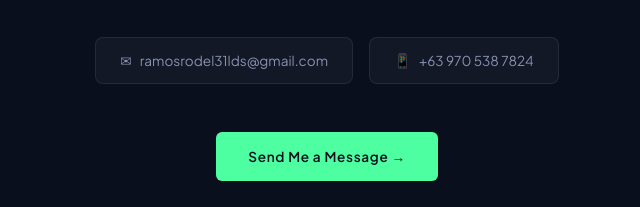
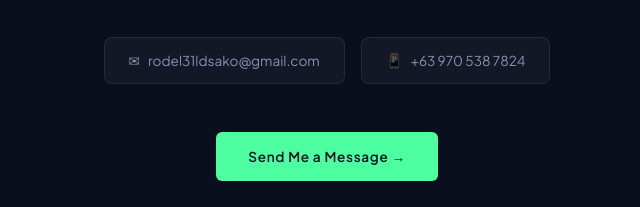
Before and after one commit to rodel31/rodel-ramos-portfolio, a plain HTML site: page index.html in a window 1280 px wide. Shown: the part 5068-5275 px from the top of the page, 313-953 px from the left. Drawn offline with nearby package versions, Linux system fonts and the light colour scheme.

Commit message:
update contact

```diff
--- a/index.html
+++ b/index.html
@@ -1032,14 +1032,14 @@
       <h2 class="section-title reveal">Open to <span class="highlight">New Roles</span></h2>
       <p class="contact-subtitle reveal">I'm actively looking for software developer or web developer opportunities. Whether it's full-time, freelance, or a collaborative project — let's talk.</p>
       <div class="contact-links reveal">
-        <a href="mailto:ramosrodel31lds@gmail.com" class="contact-link">
-          <span>✉</span> ramosrodel31lds@gmail.com
+        <a href="mailto:rodel31ldsako@gmail.com" class="contact-link">
+          <span>✉</span> rodel31ldsako@gmail.com
         </a>
         <a href="tel:+639705387824" class="contact-link">
           <span>📱</span> +63 970 538 7824
         </a>
       </div>
-      <a href="mailto:ramosrodel31lds@gmail.com" class="btn-primary reveal" style="margin:0 auto;display:inline-flex;">
+      <a href="mailto:rodel31ldsako@gmail.com" class="btn-primary reveal" style="margin:0 auto;display:inline-flex;">
         Send Me a Message →
       </a>
     </div>
```
